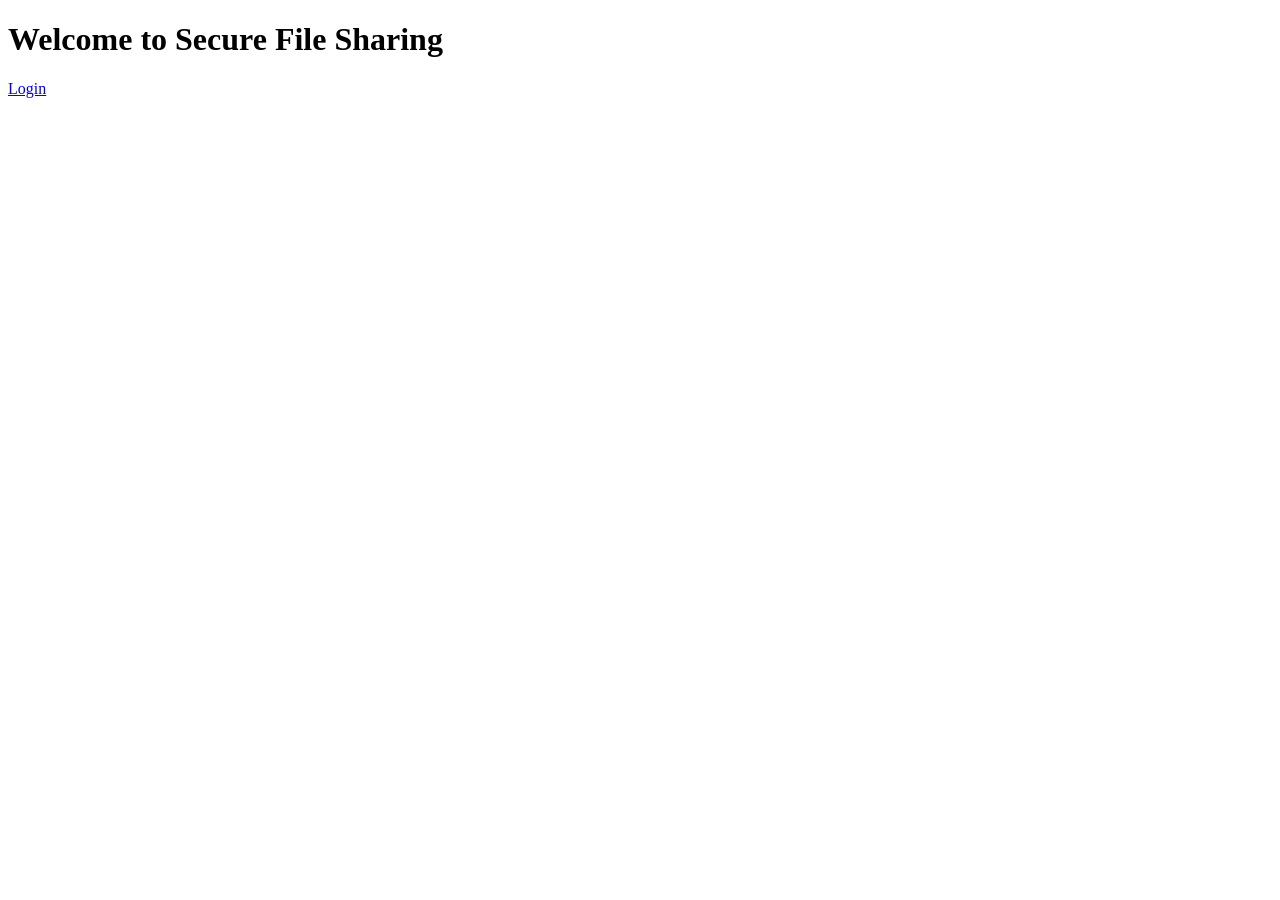
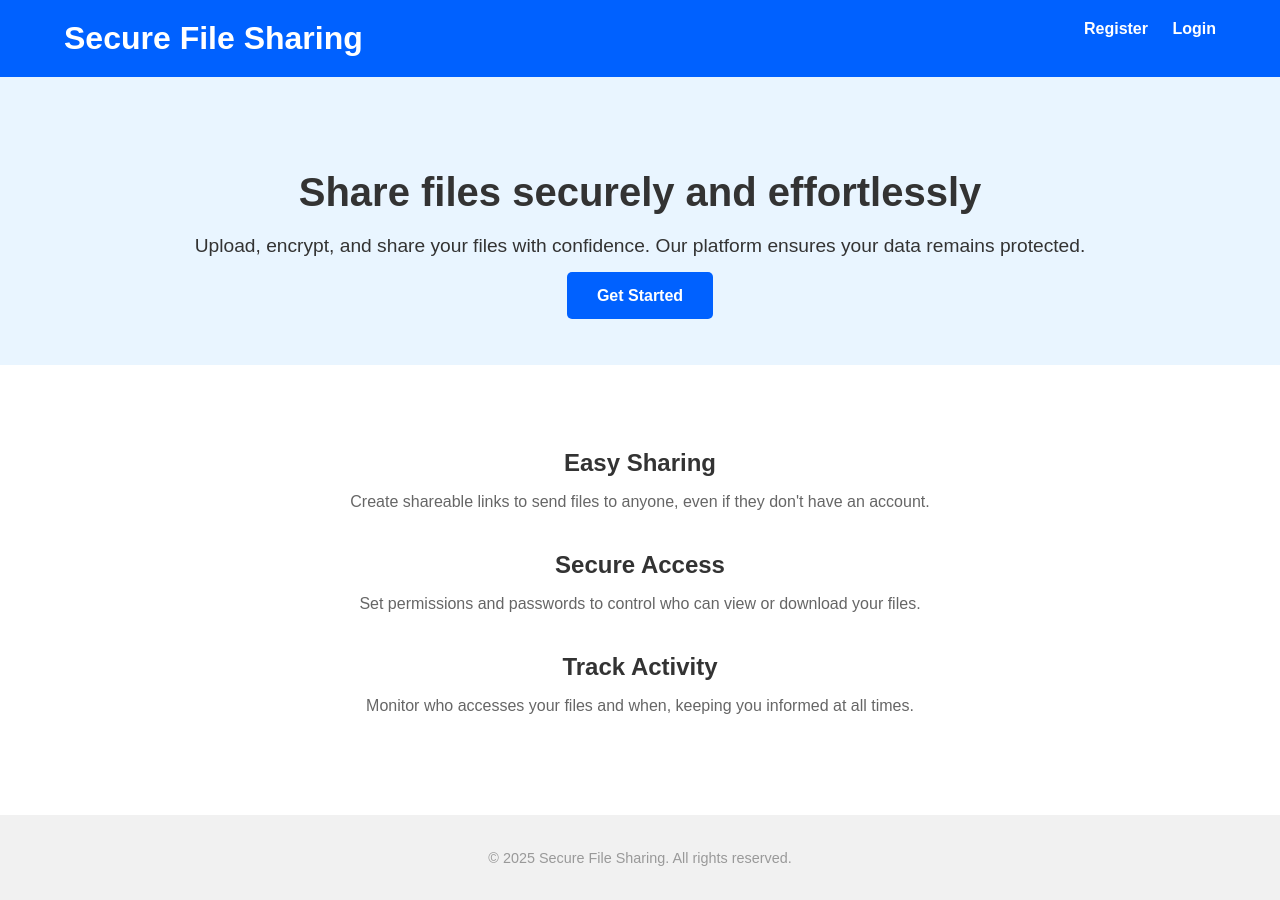
Before and after one commit to Dhruvil900/Secure-File-Sharing, a website: page public/index.html in a window 1280 px wide. Before the commit the page ends 800 px from the top, so only its background shows below. Drawn offline with Linux system fonts and the light colour scheme.

Commit message:
frontend

```diff
--- /dev/null
+++ b/public/dashboard.css
@@ -0,0 +1,105 @@
+/* Reset & Base Styles */
+body {
+    margin: 0;
+    font-family: Arial, sans-serif;
+    background: #f7f9fc;
+    color: #333;
+  }
+
+  /* Container Layout */
+  .container {
+    max-width: 1200px;
+    margin: 0 auto;
+    padding: 20px;
+  }
+
+  /* Header/Navbar */
+  .header {
+    background: #0061ff;
+    color: white;
+    padding: 20px 0;
+  }
+
+  .header .container {
+    display: flex;
+    justify-content: space-between;
+    align-items: center;
+  }
+
+  .header h1 {
+    margin: 0;
+    font-size: 1.8rem;
+  }
+
+  .header nav a {
+    color: white;
+    margin-left: 20px;
+    text-decoration: none;
+    font-weight: bold;
+  }
+
+  .header nav a:hover {
+    text-decoration: underline;
+  }
+
+  /* Section for Upload Action */
+  .upload-section {
+    text-align: center;
+    padding: 60px 0;
+  }
+
+  .upload-section h2 {
+    font-size: 2em;
+    margin-bottom: 10px;
+  }
+
+  .upload-section p {
+    font-size: 1em;
+    color: #555;
+    margin-bottom: 30px;
+  }
+
+  /* Upload Form */
+  .upload-section form {
+    display: inline-block;
+    background: #fff;
+    padding: 30px;
+    border-radius: 10px;
+    box-shadow: 0 0 10px rgba(0,0,0,0.1);
+  }
+
+  .upload-section input[type="file"] {
+    display: block;
+    margin: 0 auto 20px auto;
+    font-size: 1em;
+  }
+
+  .upload-section .btn {
+    background-color: #0061ff;
+    color: #fff;
+    padding: 12px 25px;
+    border: none;
+    border-radius: 5px;
+    cursor: pointer;
+    font-size: 1em;
+  }
+
+  .upload-section .btn:hover {
+    background-color: #0051cc;
+  }
+
+  #uploadStatus {
+    margin-top: 20px;
+    font-size: 1em;
+    color: #333;
+  }
+
+  /* Footer */
+  .footer {
+    background: #f1f1f1;
+    text-align: center;
+    padding: 20px 0;
+    font-size: 0.9em;
+    color: #999;
+    margin-top: 40px;
+  }
--- a/public/index.html
+++ b/public/index.html
@@ -1,13 +1,51 @@
 <!DOCTYPE html>
 <html lang="en">
 <head>
-  <meta charset="UTF-8">
-  <meta name="viewport" content="width=device-width, initial-scale=1.0">
+  <meta charset="UTF-8" />
+  <meta name="viewport" content="width=device-width, initial-scale=1.0"/>
   <title>Secure File Sharing</title>
   <link rel="stylesheet" href="styles.css">
 </head>
 <body>
-  <h1>Welcome to Secure File Sharing</h1>
-  <a href="login.html">Login</a>
+  <header class="header">
+    <div class="container">
+      <h1>Secure File Sharing</h1>
+      <nav>
+        <a href="register.html">Register</a>
+        <a href="login.html">Login</a>
+      </nav>
+    </div>
+  </header>
+
+  <section class="hero">
+    <div class="container">
+      <h2>Share files securely and effortlessly</h2>
+      <p>Upload, encrypt, and share your files with confidence. Our platform ensures your data remains protected.</p>
+      <a href="register.html" class="btn">Get Started</a>
+    </div>
+  </section>
+
+  <section class="features">
+    <div class="container">
+      <div class="feature">
+        <h3>Easy Sharing</h3>
+        <p>Create shareable links to send files to anyone, even if they don't have an account.</p>
+      </div>
+      <div class="feature">
+        <h3>Secure Access</h3>
+        <p>Set permissions and passwords to control who can view or download your files.</p>
+      </div>
+      <div class="feature">
+        <h3>Track Activity</h3>
+        <p>Monitor who accesses your files and when, keeping you informed at all times.</p>
+      </div>
+    </div>
+  </section>
+
+  <footer class="footer">
+    <div class="container">
+      <p>&copy; 2025 Secure File Sharing. All rights reserved.</p>
+    </div>
+  </footer>
 </body>
 </html>
--- /dev/null
+++ b/public/login.css
@@ -0,0 +1,24 @@
+body { font-family: Arial, sans-serif; background: #f0f4f8; }
+.container {
+  max-width: 400px;
+  margin: 40px auto;
+  background: white;
+  padding: 20px;
+  border-radius: 10px;
+  box-shadow: 0 0 10px rgba(0,0,0,0.1);
+}
+h2 { text-align: center; color: #333; }
+form { display: flex; flex-direction: column; gap: 10px; }
+input, button {
+  padding: 10px;
+  font-size: 16px;
+  border: 1px solid #ccc;
+  border-radius: 5px;
+}
+button {
+  background: #28a745;
+  color: white;
+  border: none;
+  cursor: pointer;
+}
+button:hover { background: #1e7e34; }
--- /dev/null
+++ b/public/register.css
@@ -0,0 +1,24 @@
+body { font-family: Arial, sans-serif; background: #f0f4f8; }
+    .container {
+      max-width: 400px;
+      margin: 40px auto;
+      background: white;
+      padding: 20px;
+      border-radius: 10px;
+      box-shadow: 0 0 10px rgba(0,0,0,0.1);
+    }
+    h2 { text-align: center; color: #333; }
+    form { display: flex; flex-direction: column; gap: 10px; }
+    input, select, button {
+      padding: 10px;
+      font-size: 16px;
+      border: 1px solid #ccc;
+      border-radius: 5px;
+    }
+    button {
+      background: #007bff;
+      color: white;
+      border: none;
+      cursor: pointer;
+    }
+    button:hover { background: #0056b3; }
--- a/public/styles.css
+++ b/public/styles.css
@@ -0,0 +1,92 @@
+/* General Styles */
+body {
+    margin: 0;
+    font-family: Arial, sans-serif;
+    background: #f9f9f9;
+    color: #333;
+  }
+
+  .container {
+    width: 90%;
+    max-width: 1200px;
+    margin: 0 auto;
+  }
+
+  /* Header */
+  .header {
+    background: #0061ff;
+    color: white;
+    padding: 20px 0;
+  }
+
+  .header h1 {
+    margin: 0;
+    display: inline-block;
+  }
+
+  .header nav {
+    float: right;
+  }
+
+  .header nav a {
+    color: white;
+    margin-left: 20px;
+    text-decoration: none;
+    font-weight: bold;
+  }
+
+  /* Hero Section */
+  .hero {
+    background: #e9f5ff;
+    padding: 60px 0;
+    text-align: center;
+  }
+
+  .hero h2 {
+    margin-bottom: 20px;
+    font-size: 2.5em;
+  }
+
+  .hero p {
+    font-size: 1.2em;
+    margin-bottom: 30px;
+  }
+
+  .btn {
+    background: #0061ff;
+    color: white;
+    padding: 15px 30px;
+    text-decoration: none;
+    border-radius: 5px;
+    font-weight: bold;
+  }
+
+  /* Features Section */
+  .features {
+    padding: 60px 0;
+    background: white;
+    text-align: center;
+  }
+
+  .feature {
+    margin-bottom: 40px;
+  }
+
+  .feature h3 {
+    font-size: 1.5em;
+    margin-bottom: 10px;
+  }
+
+  .feature p {
+    font-size: 1em;
+    color: #666;
+  }
+
+  /* Footer */
+  .footer {
+    background: #f1f1f1;
+    text-align: center;
+    padding: 20px 0;
+    font-size: 0.9em;
+    color: #999;
+  }
```
Also changed, not shown: public/dashboard.html (+82 -0 lines), public/login.html (+41 -21 lines), public/register.html (added, +75 -0 lines).
